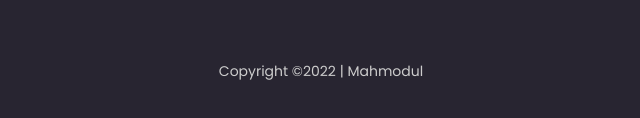
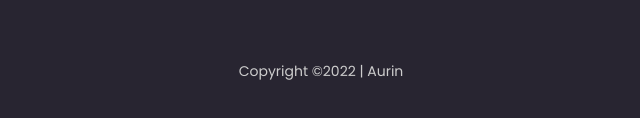
Before and after one commit to AurinIffatMimi/e-school-main, a plain HTML site: page index.html in a window 1280 px wide. Shown: the part 3375-3493 px from the top of the page, 319-959 px from the left. Drawn offline with nearby package versions, Linux system fonts and the light colour scheme.

Commit message:
update name

```diff
--- a/index.html
+++ b/index.html
@@ -337,7 +337,7 @@
             </div>
 
             <footer class="pt-5">
-                Copyright &copy;2022 | Mahmodul
+                Copyright &copy;2022 | Aurin
             </footer>
         </div>
     </section>
```
